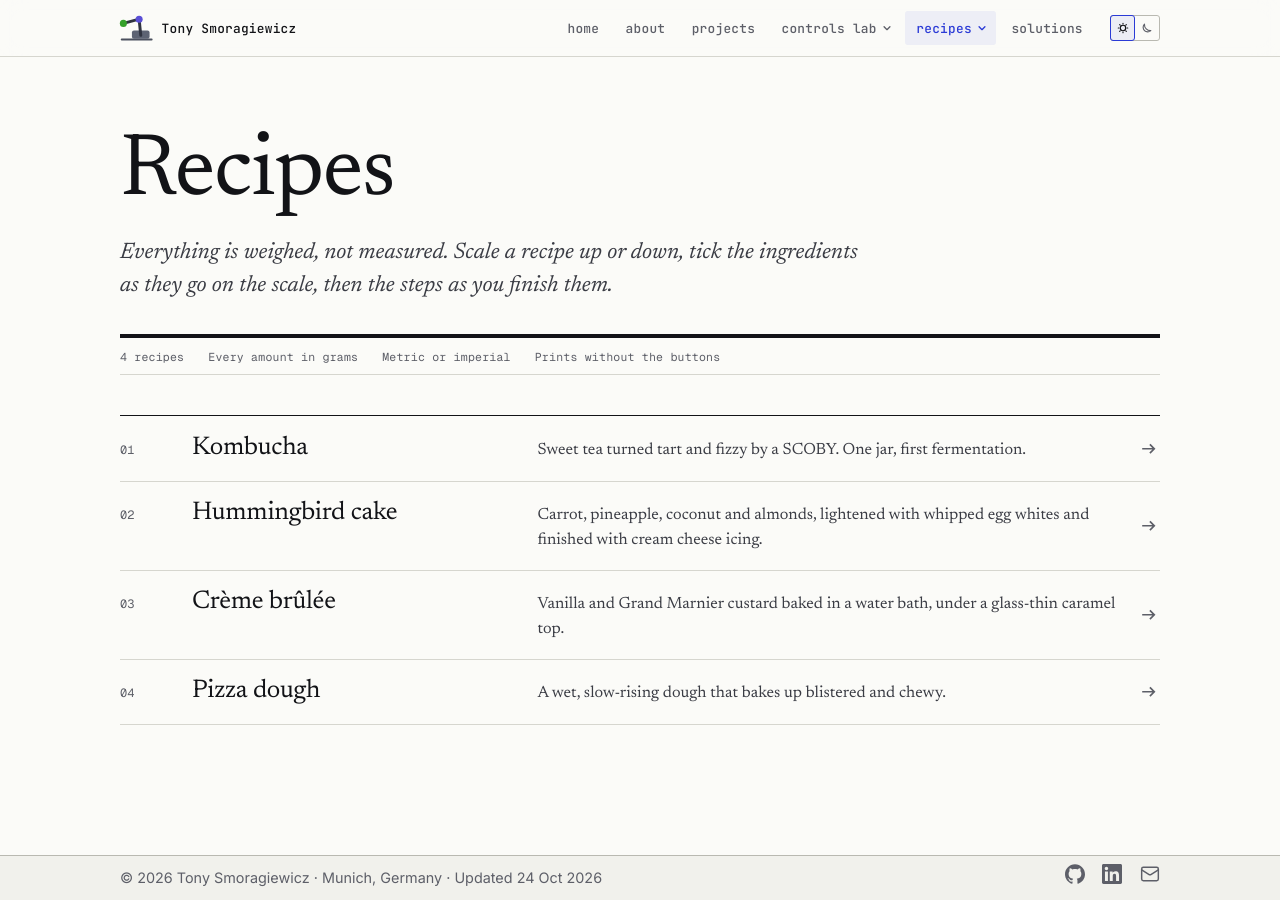
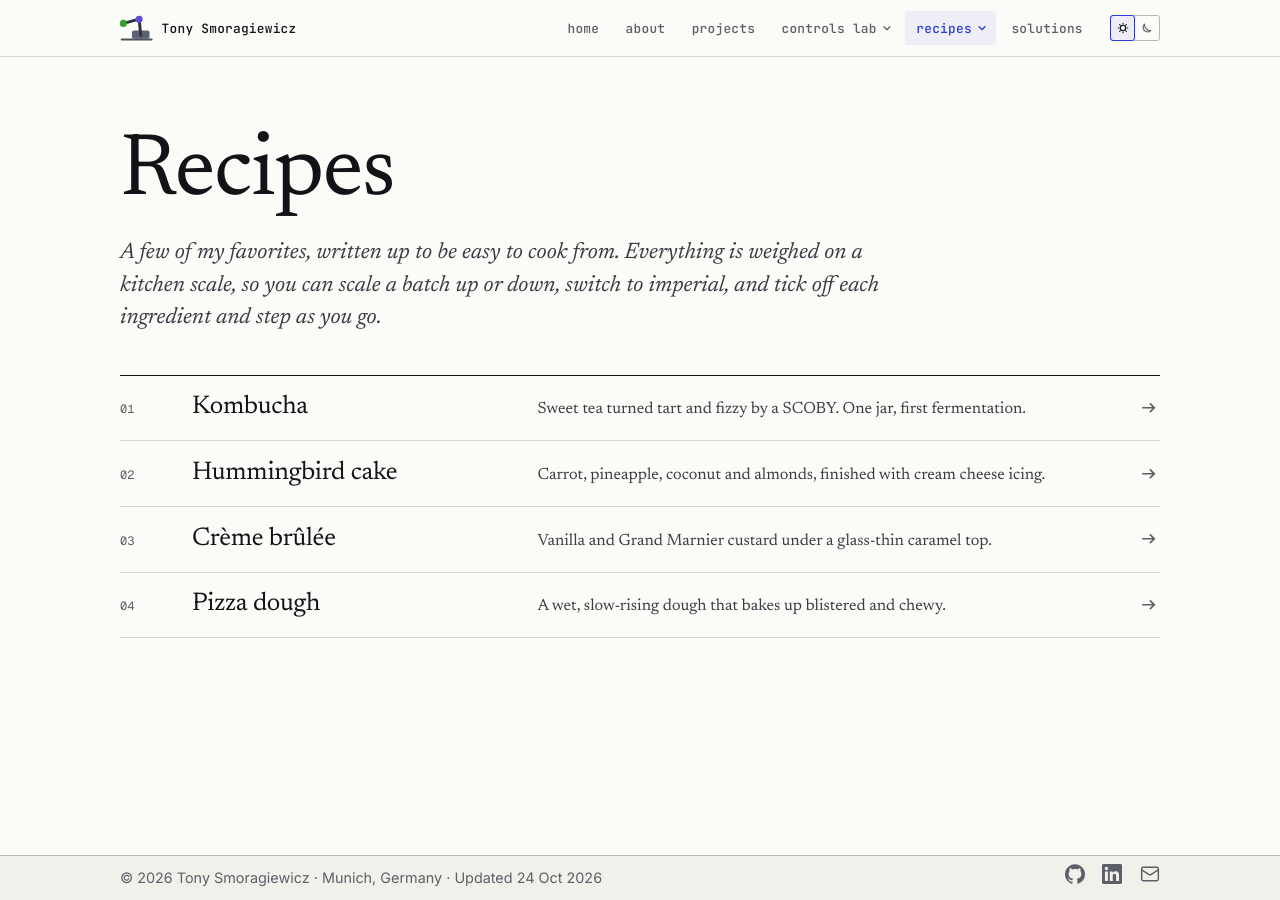
Before and after one commit to Tsmorz/Tsmorz.github.io, a Jekyll site: the page built from recipes.md, in a window 1280 px wide. Built offline with Jekyll 4.4.1, drawn with Linux system fonts in a browser that asks for light colours; some web fonts are replaced.

Commit message:
recipes: shorter cake and brûlée blurbs, new standfirst, drop the meta line
Co-Authored-By: Claude Opus 5.5 <noreply@anthropic.com>

```diff
--- a/_data/recipes.yml
+++ b/_data/recipes.yml
@@ -43,7 +43,7 @@
 
 - id: hummingbird-cake
   name: Hummingbird cake
-  blurb: Carrot, pineapple, coconut and almonds, lightened with whipped egg whites and finished with cream cheese icing.
+  blurb: Carrot, pineapple, coconut and almonds, finished with cream cheese icing.
   makes: One half sheet pan, a two-layer cake, or cupcakes
   time: About 1 hour, plus cooling
   ingredients:
@@ -93,7 +93,7 @@
 
 - id: creme-brulee
   name: Crème brûlée
-  blurb: Vanilla and Grand Marnier custard baked in a water bath, under a glass-thin caramel top.
+  blurb: Vanilla and Grand Marnier custard under a glass-thin caramel top.
   makes: "[[n:8]] ramekins of [[ml:120-175]]"
   time: 1 hour of work, plus a few hours to chill
   ingredients:
--- a/_layouts/default.html
+++ b/_layouts/default.html
@@ -46,7 +46,7 @@
             <ul class="nav-menu-list" id="controls-menu">
               <li><a href="{{ '/controls/' | relative_url }}" {% if p == '/controls/' %}aria-current="page"{% endif %}>Lessons</a></li>
               <li><a href="{{ '/controls/swingup/' | relative_url }}" {% if p == '/controls/swingup/' %}aria-current="page"{% endif %}>Double Pendulum</a></li>
-              <li><a href="{{ '/controls/swingup/real/' | relative_url }}" {% if p contains '/controls/swingup/real' %}aria-current="page"{% endif %}>Real hardware</a></li>
+              <li class="nav-sub"><a href="{{ '/controls/swingup/real/' | relative_url }}" {% if p contains '/controls/swingup/real' %}aria-current="page"{% endif %}>Real hardware</a></li>
               <li><a href="{{ '/controls/fit/' | relative_url }}" {% if p contains '/controls/fit' %}aria-current="page"{% endif %}>Custom data</a></li>
             </ul>
           </li>
--- a/assets/css/main.css
+++ b/assets/css/main.css
@@ -241,6 +241,8 @@ pre code { background: none; border: 0; padding: 0; }
 /* bridge the gap under the link so the menu stays open while the pointer crosses it */
 .nav-menu-list::before { content: ""; position: absolute; left: 0; right: 0; top: -.6rem; height: .6rem; }
 .nav-menu-list li { flex-shrink: 1; }
+/* a page that belongs to the one above it (Real hardware under Double Pendulum) */
+.nav-menu-list .nav-sub > a { padding-left: 1.5rem; }
 .nav-menu:hover .nav-menu-list, .nav-menu:focus-within .nav-menu-list, .nav-menu.open .nav-menu-list { display: block; }
 .nav-menu:hover .nav-menu-btn svg, .nav-menu.open .nav-menu-btn svg { transform: rotate(180deg); }
 .nav-menu.shut .nav-menu-list { display: none; }
--- a/recipes.md
+++ b/recipes.md
@@ -9,9 +9,7 @@ style: journal
 <div class="journal" data-view="index">
 <header class="wrap j-mast j-print-hide">
   <h1 class="j-title">Recipes</h1>
-  <p class="j-standfirst">Everything is weighed, not measured. Scale a recipe up or down, tick the ingredients as they go on the scale, then the steps as you finish them.</p>
-  <div class="j-rule" aria-hidden="true"></div>
-  <p class="j-meta"><span>{{ site.data.recipes | size }} recipes</span><span>Every amount in grams</span><span>Metric or imperial</span><span>Prints without the buttons</span></p>
+  <p class="j-standfirst">A few of my favorites, written up to be easy to cook from. Everything is weighed on a kitchen scale, so you can scale a batch up or down, switch to imperial, and tick off each ingredient and step as you go.</p>
 </header>
 
 <div class="wrap rc-page">
```
